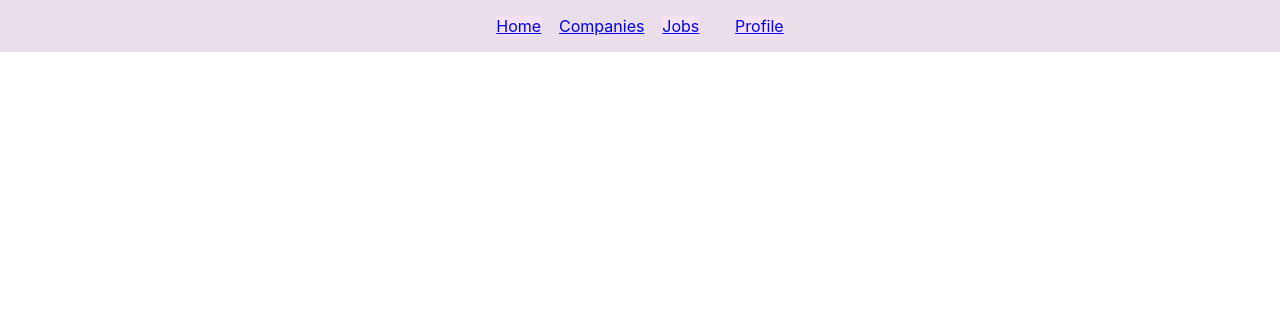
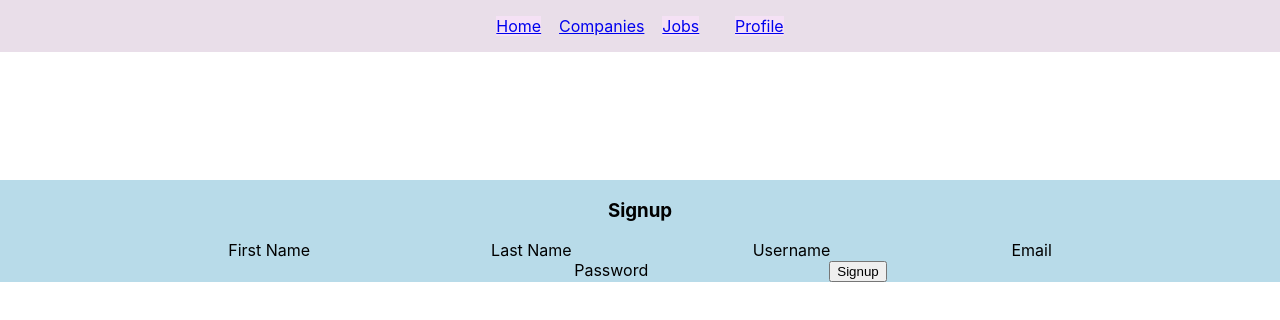
Before and after one commit to Joyce-w/43_React-Jobly, a React (Create React App) app in the folder jobly/: page /register in a window 1280 px wide. Shown: the top 320 px of the page. Built offline with nearby package versions, Linux system fonts and the light colour scheme.

Commit message:
Add forms for login/signup

```diff
--- a/jobly/src/App.js
+++ b/jobly/src/App.js
@@ -5,6 +5,7 @@ import Companies from './Companies';
 import Jobs from './Jobs';
 import Profile from './Profile';
 import Auth from './Auth/Auth';
+import Signup from './Auth/Signup'
 import NavBar from './NavBar/NavBar';
 import Home from './Home/Home'
 
@@ -28,6 +29,9 @@ function App() {
         <Route exact path="/login">
           <Auth/>
         </Route>
+        <Route exact path="/register">
+          <Signup/>
+        </Route>
 
       </BrowserRouter>
     </div>
--- a/jobly/src/Auth/Auth.css
+++ b/jobly/src/Auth/Auth.css
@@ -4,17 +4,16 @@
     display:flex;
     margin-top: 10%;
 }
-
-.signup{
+/* for potential right side signup form */
+/* .signup{
     flex:1;
     padding: 1rem;
     border-left: slateblue 5px double;
-}
+} */
 
 .login{
     flex:1;
     padding: 1rem;
-    border-right: slateblue 5px double;
 }
 
 .login input {
--- a/jobly/src/Auth/Auth.js
+++ b/jobly/src/Auth/Auth.js
@@ -11,21 +11,8 @@ const Auth = () => {
                 <input placeholder = 'Username' type='text'></input>
 
                 <label>Password</label>
-                <input placeholder = 'Password'type='password '></input>
-            </form>
-            {/* signup */}
-            <form className='signup'>
-                <h3>Signup</h3>
-                <label>First Name</label>
-                <input type='text'></input>
-                <label>Last Name</label>
-                <input type='text'></input>
-                <label>Username</label>
-                <input type='text'></input>
-                <label>Email</label>
-                <input type='email'></input>
-                <label>Password</label>
-                <input type='password '></input>
+                <input placeholder='Password' type='password '></input>
+                <button>Signup</button>
             </form>
         </div>
 
--- /dev/null
+++ b/jobly/src/Auth/Signup.css
@@ -0,0 +1,5 @@
+.signup input {
+    border: none;
+    background: none;
+    outline: none;
+}
--- /dev/null
+++ b/jobly/src/Auth/Signup.js
@@ -0,0 +1,27 @@
+import React from 'react';
+import './Signup.css'
+
+const Signup = () => {
+    return (
+        <div className='Auth-container'>
+            {/* signup */}
+            <form className='signup'>
+                <h3>Signup</h3>
+                <label>First Name</label>
+                <input type='text'></input>
+                <label>Last Name</label>
+                <input type='text'></input>
+                <label>Username</label>
+                <input type='text'></input>
+                <label>Email</label>
+                <input type='email'></input>
+                <label>Password</label>
+                <input type='password '></input>
+                <button>Signup</button>
+            </form>
+        </div>
+
+    )
+}
+
+export default Signup;
```
